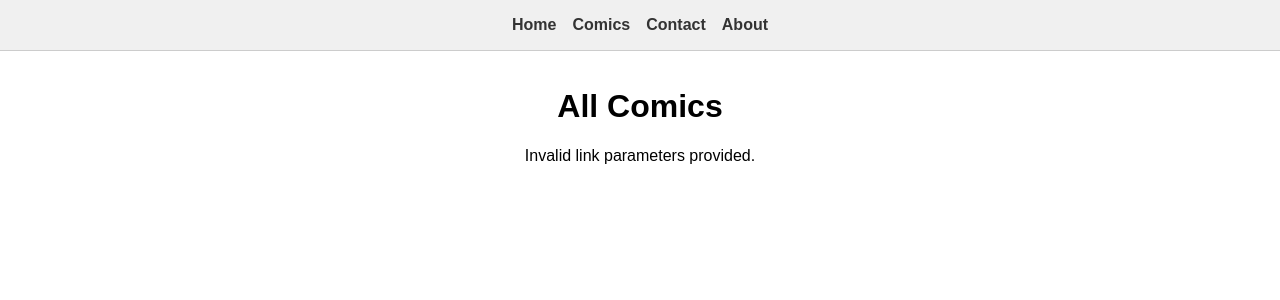
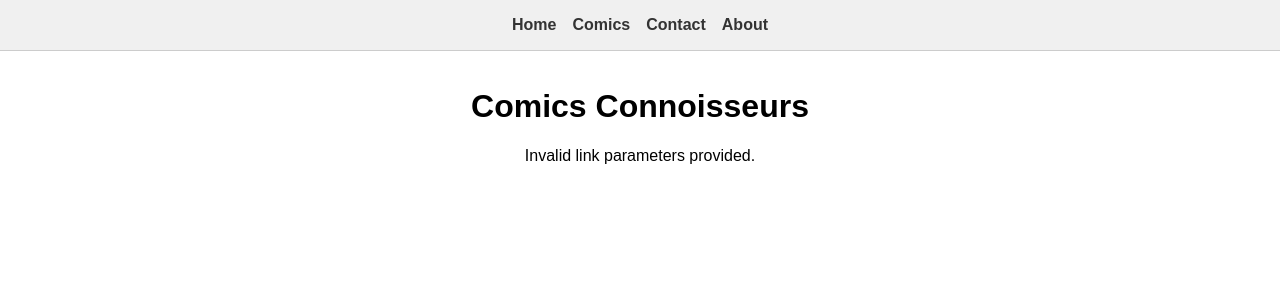
Before and after one commit to mentionedthings/humsurf, a SvelteKit app: page /post in a window 1280 px wide. Shown: the top 300 px of the page. Built offline with nearby package versions, Linux system fonts and the light colour scheme.

Commit message:
Update +page.svelte

```diff
--- a/src/routes/post/+page.svelte
+++ b/src/routes/post/+page.svelte
@@ -34,7 +34,7 @@
   {/if}
 </svelte:head>
 
-<h1>All Comics</h1>
+<h1>Comics Connoisseurs</h1>
 
 {#if imageSrc}
   <p>
@@ -44,7 +44,7 @@
       Check to to {redirectUrl} in {redirectDelaySeconds} seconds.
     {/if}
   </p>
-  <p>. <a href={redirectUrl}>click here</a>.</p>
+  <p>. <a href={redirectUrl}>All Comics</a>.</p>
   <img src={imageSrc} alt="Preview for {customTitle || 'redirect link'}" class="preview-image" />
 {:else if redirectUrl}
   <p>
```
